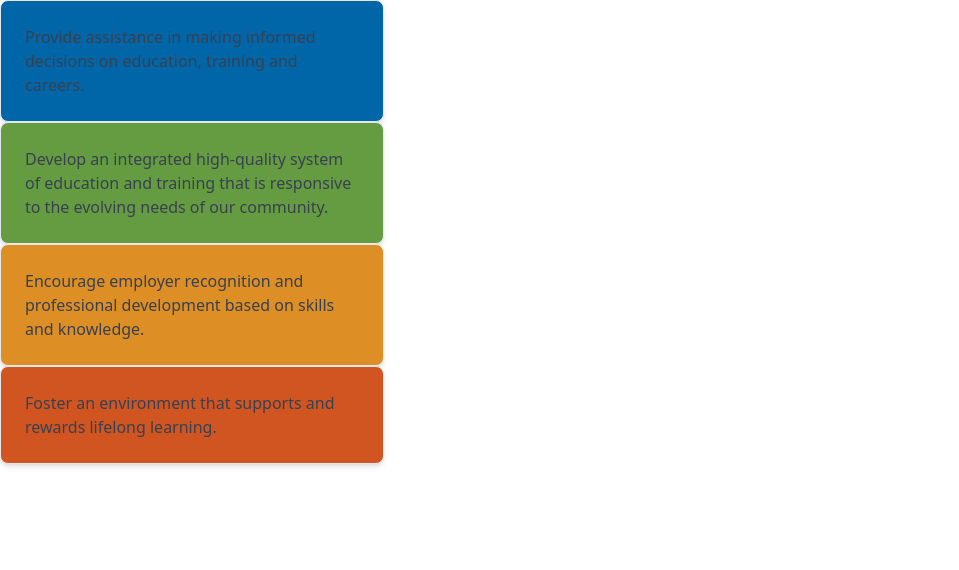
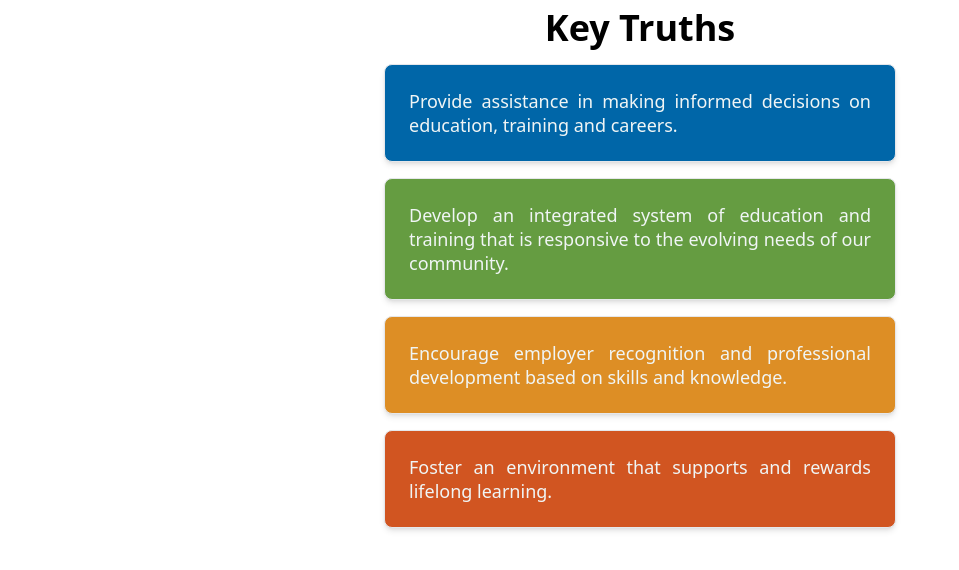
Before and after one commit to EK-Engineering/OK-Futures, a React (Create React App) app: page / in a window 1280 px wide. Shown: the top 570 px of the page, without its empty margins (0-959 px from the left). Built offline with nearby package versions, Linux system fonts and the light colour scheme.

Commit message:
adds section header, and text color

```diff
--- a/src/Components/Card/Card.jsx
+++ b/src/Components/Card/Card.jsx
@@ -1,10 +1,10 @@
 // because tailwind doesn't support dynamic segments within classnames
 // we're storing the full classnames for each color in a variable which we'll call on, dependent on the prop passed to the card
 
-const greenStyle = "flex flex-row p-6 max-w-sm bg-green-l rounded-lg border border-gray-200 shadow-md dark:bg-gray-800 dark:border-gray-700"
-const blueStyle = "flex flex-row p-6 max-w-sm bg-blue-d rounded-lg border border-gray-200 shadow-md dark:bg-gray-800 dark:border-gray-700"
-const yellowStyle = "flex flex-row p-6 max-w-sm bg-yellow-d rounded-lg border border-gray-200 shadow-md dark:bg-gray-800 dark:border-gray-700"
-const rustStyle = "flex flex-row p-6 max-w-sm bg-rust-d rounded-lg border border-gray-200 shadow-md dark:bg-gray-800 dark:border-gray-700"
+const greenStyle = "m-2 max-w-lg bg-green-l rounded-lg border border-gray-200 shadow-md"
+const blueStyle = "m-2 max-w-lg bg-blue-d rounded-lg border border-gray-200 shadow-md"
+const yellowStyle = "m-2 max-w-lg bg-yellow-d rounded-lg border border-gray-200 shadow-md"
+const rustStyle = "m-2 max-w-lg bg-rust-d rounded-lg border border-gray-200 shadow-md"
 
 export default function Card({ color, txt }) {
 
@@ -17,7 +17,7 @@ export default function Card({ color, txt }) {
 
   return (
     <div className={getBgColor()} >
-        <p className="font-normal text-white lg:text-gray-700 dark:text-gray-400">
+        <p className="leading-6 p-6 font-normal text-lg antialiased font-medium whitespace-pre-line text-justify text-txt">
             {txt}
         </p>
     </div>
--- a/src/Components/KeyTruths/KeyTruths.jsx
+++ b/src/Components/KeyTruths/KeyTruths.jsx
@@ -3,14 +3,15 @@ import uuid from 'react-uuid';
 
 const content = [
     {color: 'blue', txt: 'Provide assistance in making informed decisions on education, training and careers.'},
-    {color: 'green', txt: 'Develop an integrated high-quality system of education and training that is responsive to the evolving needs of our community.'},
+    {color: 'green', txt: 'Develop an integrated system of education and training that is responsive to the evolving needs of our community.'},
     {color: 'yellow', txt: 'Encourage employer recognition and professional development based on skills and knowledge.'},
     {color: 'rust', txt: 'Foster an environment that supports and rewards lifelong learning.'}
     ]
 
 export default function KeyTruths() {
   return (
-    <div className="flex flex-col">
+    <div className="flex flex-col items-center w-screen tracking-normal ">
+      <h1 className="text-4xl font-bold p-2 text-zinc-900">Key Truths</h1>
     {
       content.map(
         (truth) =>
--- a/tailwind.config.js
+++ b/tailwind.config.js
@@ -21,7 +21,8 @@ module.exports = {
         'rust-l':  '#dd8e25',
         'rust-d':  '#d15521',
         'green-d': '#30681f',
-        'green-l': '#659c41'
+        'green-l': '#659c41',
+        'txt': '#f0f5f5'
       }
   },
   //tailwind specific, stuff only gets added here if the docs say so
```
